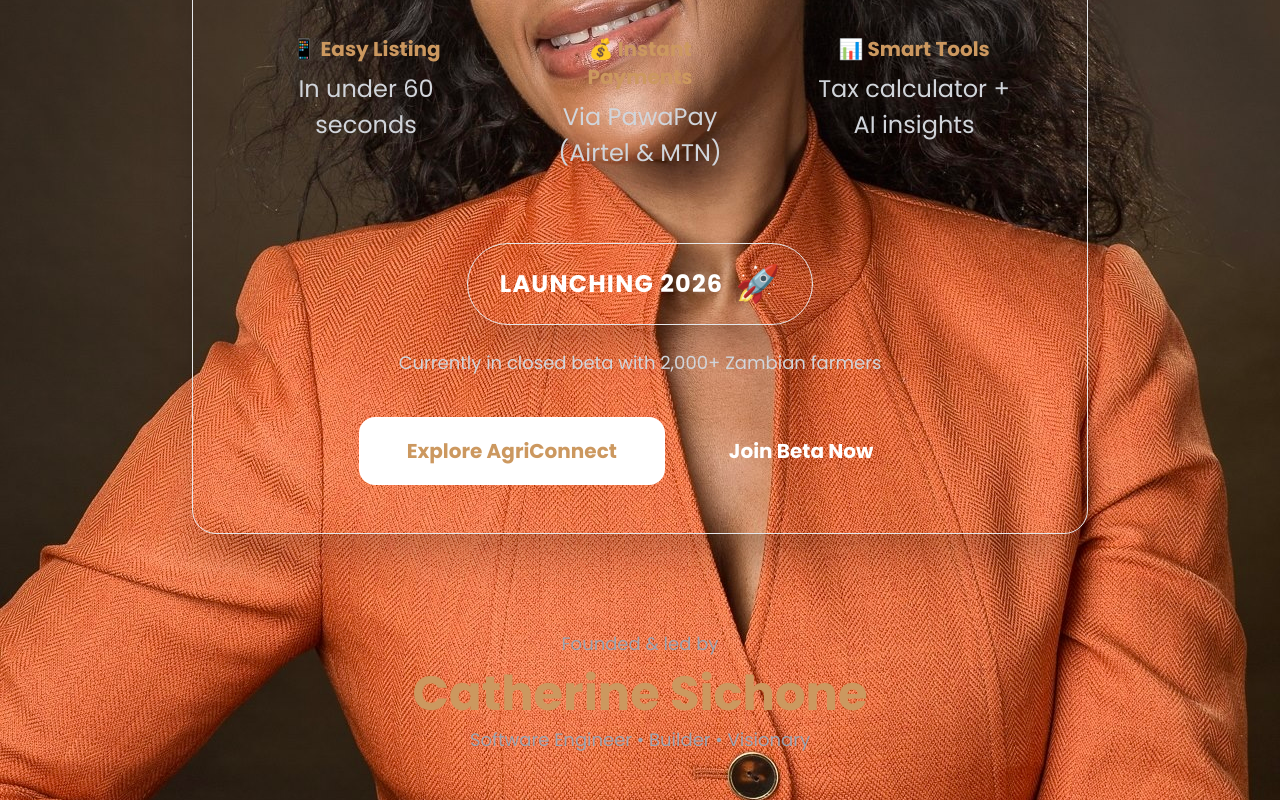
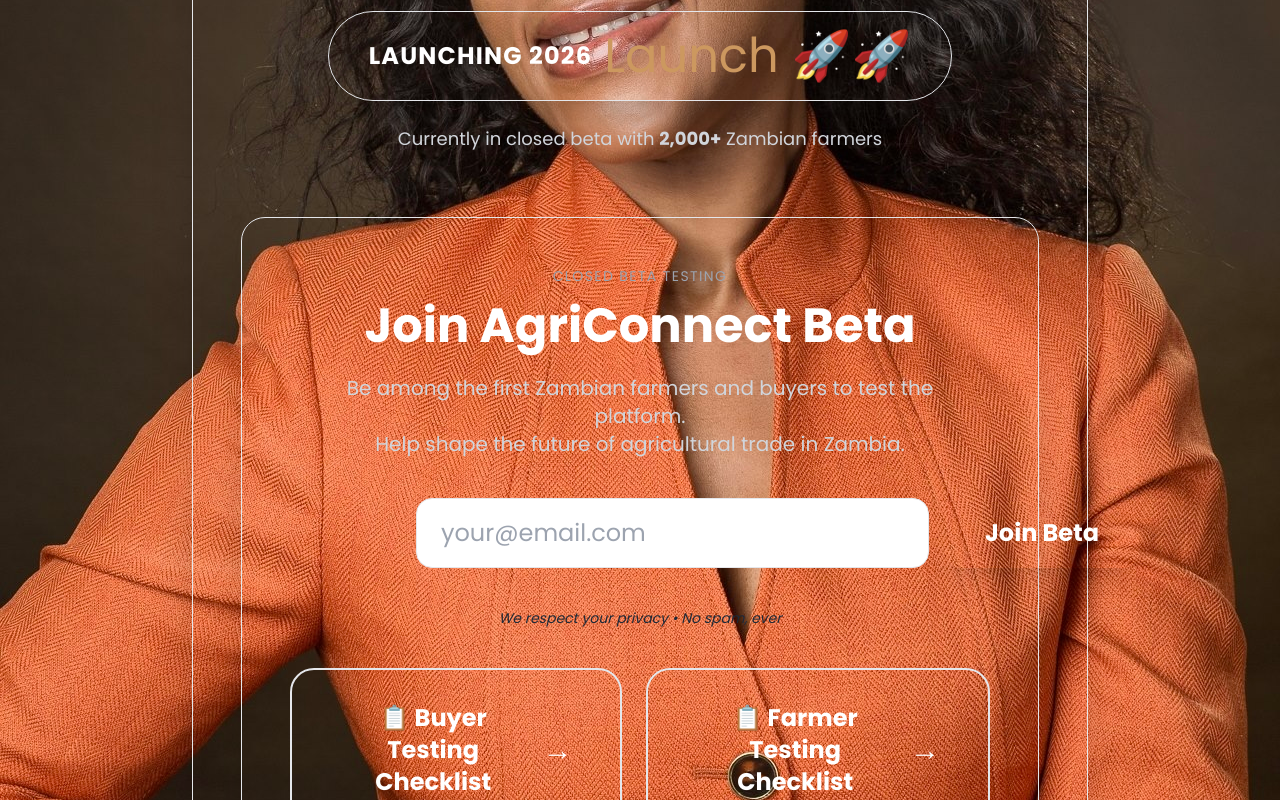
Before and after one commit to Cathy-45/cathy-portfolio-integrated, a React (Vite) app: page / in a window 1280 px wide. Shown: the part 700-1500 px from the top of the page. Built offline with nearby package versions, Linux system fonts and the light colour scheme.

Commit message:
Update AgriConnect flagship original

```diff
--- a/src/components/Home.jsx
+++ b/src/components/Home.jsx
@@ -23,6 +23,8 @@ const Home = () => {
       {/* MAIN CONTENT — PERFECT CENTERING ON ALL DEVICES */}
       <div className="relative z-10 min-h-screen flex flex-col items-center justify-center px-4 sm:px-6 md:px-8">
         <div className="w-full max-w-6xl text-center">
+
+
           {/* COMPANY NAME */}
           <h1
             className="text-6xl sm:text-7xl md:text-8xl font-black tracking-tight mb-6
@@ -41,72 +43,151 @@ const Home = () => {
             <br className="sm:hidden" /> solves real African problems.
           </p>
 
-          {/* =============== UPDATED AGRICONNECT FLAGSHIP CARD =============== */}
+          {/* FLAGSHIP PRODUCT CARD */}
           <div className="my-16">
             <div
               className="backdrop-blur-xl bg-white/10 rounded-3xl p-10 sm:p-12 border border-white/20
                             shadow-2xl shadow-black/60 hover:shadow-[#da6d20]/40 transition-all duration-700
                             max-w-4xl mx-auto"
             >
-              <p className="text-gray-400 uppercase tracking-widest text-sm mb-6 text-center">
+              <p className="text-gray-400 uppercase tracking-widest text-sm mb-6">
                 Flagship Product
               </p>
 
               <h2 className="text-4xl sm:text-5xl font-black text-white mb-4">
                 AgriConnect
               </h2>
-
-              <p className="text-lg sm:text-xl text-gray-300 mb-10 leading-relaxed text-center">
-                Connecting Zambian farmers directly to buyers for livestock, fresh & dry produce.
+              <p className="text-lg sm:text-xl text-gray-300 mb-10 leading-relaxed">
+                Connecting farmers directly to buyers.
+                <br />
+                Same-day offers. Same-day payments. Real profit.
               </p>
 
-              {/* Key Benefits */}
-              <div className="grid grid-cols-1 sm:grid-cols-3 gap-6 mb-12">
-                <div className="bg-white/10 rounded-2xl p-6 text-center">
-                  <p className="text-[#fdba74] font-bold text-xl">📱 Easy Listing</p>
-                  <p className="text-gray-300 mt-2">In under 60 seconds</p>
+              {/* 2026 LAUNCH BADGE — MOBILE-FRIENDLY & CENTERED */}
+              <div className="my-10">
+                <div
+                  className="inline-flex items-center gap-3 px-6 py-4 sm:px-10 sm:py-5
+                  bg-gradient-to-r from-[#da6d20] to-[#fd923c]
+                  rounded-full shadow-2xl shadow-orange-900/60
+                  border border-white/40 max-w-full mx-auto"
+                >
+                  <span className="text-white font-black text-lg sm:text-2xl tracking-wider">
+                    LAUNCHING 2026
+                  </span>
+                  <span
+                    className="text-4xl sm:text-5xl animate-bounce"
+                    role="img"
+                    aria-label="rocket"
+                  >
+                    Launch 🚀🚀
+                  </span>
                 </div>
-                <div className="bg-white/10 rounded-2xl p-6 text-center">
-                  <p className="text-[#fdba74] font-bold text-xl">💰 Instant Payments</p>
-                  <p className="text-gray-300 mt-2">Via PawaPay (Airtel & MTN)</p>
-                </div>
-                <div className="bg-white/10 rounded-2xl p-6 text-center">
-                  <p className="text-[#fdba74] font-bold text-xl">📊 Smart Tools</p>
-                  <p className="text-gray-300 mt-2">Tax calculator + AI insights</p>
+                <p className="text-gray-300 text-center mt-6 text-base sm:text-lg">
+                  Currently in closed beta with <strong>2,000+</strong> Zambian
+                  farmers
+                </p>
+              </div>
+
+              {/* IMPROVED WAITLIST SECTION - WITH LIVE LINKS */}
+              <div className="my-16">
+                <div className="backdrop-blur-xl bg-white/10 rounded-3xl p-10 sm:p-12 border border-white/20 shadow-2xl shadow-black/60 max-w-4xl mx-auto">
+                  <p className="text-gray-400 uppercase tracking-widest text-sm mb-4 text-center">
+                    Closed Beta Testing
+                  </p>
+
+                  <h2 className="text-4xl sm:text-5xl font-black text-white text-center mb-6">
+                    Join AgriConnect Beta
+                  </h2>
+
+                  <p className="text-lg sm:text-xl text-gray-300 text-center mb-10 leading-relaxed max-w-2xl mx-auto">
+                    Be among the first Zambian farmers and buyers to test the
+                    platform.
+                    <br />
+                    Help shape the future of agricultural trade in Zambia.
+                  </p>
+
+                  {/* Email Waitlist Form */}
+                  <div className="max-w-md mx-auto">
+                    <form
+                      className="flex flex-col sm:flex-row gap-4"
+                      action="https://formsubmit.co/hello@namzeforge.com"
+                      method="POST"
+                    >
+                      <input
+                        type="email"
+                        name="email"
+                        placeholder="your@email.com"
+                        required
+                        className="flex-1 px-6 py-4 rounded-2xl bg-white/20 backdrop-blur-md border border-white/30 text-white placeholder-gray-400 focus:outline-none focus:border-[#da6d20] transition"
+                      />
+
+                      <input
+                        type="hidden"
+                        name="_subject"
+                        value="New AgriConnect Beta Signup!"
+                      />
+                      <input type="hidden" name="_captcha" value="false" />
+                      <input
+                        type="hidden"
+                        name="_next"
+                        value="https://namzeforge.com/thanks"
+                      />
+
+                      <button
+                        type="submit"
+                        className="bg-[#da6d20] hover:bg-[#c75a10] text-white font-bold py-4 px-10 rounded-2xl transition transform hover:scale-105 shadow-xl whitespace-nowrap"
+                      >
+                        Join Beta
+                      </button>
+                    </form>
+                  </div>
+
+                  <p className="text-gray-800 text-sm text-center mt-10 italic">
+                    We respect your privacy • No spam, ever
+                  </p>
+
+                  {/* TRIPLED SIZE - HIGHLY VISIBLE TESTING CHECKLISTS */}
+                  <div className="flex flex-col sm:flex-row gap-6 justify-center mt-10">
+                    <a
+                      href="https://docs.google.com/document/d/1fQfkS53WPzJAI13gi0TmDZJEHlHJRqftBgQoGKMa30Y/edit?tab=t.0"
+                      target="_blank"
+                      rel="noopener noreferrer"
+                      className="group flex items-center justify-center gap-4 px-12 py-8 bg-white/15 backdrop-blur-2xl border-2 border-white/40 rounded-3xl text-white font-bold text-2xl hover:bg-white/25 hover:border-[#da6d20] hover:shadow-[0_0_30px_rgba(218,109,32,0.6)] transition-all duration-300 active:scale-95"
+                    >
+                      📋 Buyer Testing Checklist
+                      <span className="text-[#da6d20] text-3xl group-hover:translate-x-2 transition-transform">
+                        →
+                      </span>
+                    </a>
+
+                    <a
+                      href="https://docs.google.com/document/d/1lf2X4NZlMWc71Ij4hC8F6Z4Rjsl6OJn3M-5hTFqrvr4/edit?tab=t.0"
+                      target="_blank"
+                      rel="noopener noreferrer"
+                      className="group flex items-center justify-center gap-4 px-12 py-8 bg-white/15 backdrop-blur-2xl border-2 border-white/40 rounded-3xl text-white font-bold text-2xl hover:bg-white/25 hover:border-[#da6d20] hover:shadow-[0_0_30px_rgba(218,109,32,0.6)] transition-all duration-300 active:scale-95"
+                    >
+                      📋 Farmer Testing Checklist
+                      <span className="text-[#da6d20] text-3xl group-hover:translate-x-2 transition-transform">
+                        →
+                      </span>
+                    </a>
+                  </div>
                 </div>
               </div>
 
-              {/* Launch Badge */}
-              <div className="my-10 text-center">
-                <div className="inline-flex items-center gap-3 px-8 py-5 bg-gradient-to-r from-[#da6d20] to-[#fd923c]
-                                rounded-full shadow-2xl shadow-orange-900/60 border border-white/40 mx-auto">
-                  <span className="text-white font-black text-2xl tracking-wider">LAUNCHING 2026</span>
-                  <span className="text-4xl animate-bounce">🚀</span>
-                </div>
-                <p className="text-gray-300 mt-6 text-lg">
-                  Currently in closed beta with 2,000+ Zambian farmers
-                </p>
-              </div>
-
-              {/* CTA Buttons */}
-              <div className="flex flex-col sm:flex-row gap-4 justify-center mt-8">
+              {/* EXPLORE BUTTON */}
+              <div className="mt-16">
                 <Link
                   to="/agriconnect"
-                  className="bg-white text-[#0b3d2e] font-bold text-xl py-5 px-12 rounded-2xl hover:bg-gray-100 transition"
+                  className="inline-block bg-gradient-to-r from-[#da6d20] to-[#fd923c] hover:from-[#c75a10] hover:to-[#e07b2a]
+                             text-white font-bold text-xl py-5 px-12 rounded-2xl
+                             shadow-2xl transform hover:-translate-y-1 transition-all"
                 >
                   Explore AgriConnect
                 </Link>
-
-                <a
-                  href="#join-beta"
-                  className="bg-[#da6d20] hover:bg-[#c75a10] text-white font-bold text-xl py-5 px-12 rounded-2xl transition"
-                >
-                  Join Beta Now
-                </a>
               </div>
             </div>
           </div>
-          {/* =============== END UPDATED AGRICONNECT CARD =============== */}
 
           {/* FLOATING ORANGE PARTICLES — IDENTICAL TO HOME */}
           <div className="absolute inset-0 pointer-events-none">
@@ -140,11 +221,12 @@ const Home = () => {
               © 2025 Namzeforge Digital Solutions Limited
             </p>
             <p className="text-gray-400 text-xs mt-2">
-              AgriConnect. Powered by Namzeforge. Scaling Africa.
+              AgriConnect. Powered by Namzeforge.  Scaling Africa.
             </p>
 
-            {/* Social Icons */}
+            {/* Social Icons - Font Awesome (matching your index.html style) */}
             <div className="flex justify-center items-center gap-10 mt-8">
+              {/* X / Twitter */}
               <a
                 href="https://x.com/NamzeforgeHQ"
                 target="_blank"
@@ -156,6 +238,7 @@ const Home = () => {
                 <FontAwesomeIcon icon={faXTwitter} className="text-xl" />
               </a>
 
+              {/* LinkedIn */}
               <a
                 href="https://www.linkedin.com/in/catherine-namonje-4ab353203/"
                 target="_blank"
@@ -167,6 +250,7 @@ const Home = () => {
                 <FontAwesomeIcon icon={faLinkedinIn} className="text-xl" />
               </a>
 
+              {/* Email */}
               <a
                 href="mailto:cathy@namzeforge.com"
                 className="text-gray-400 hover:text-white transition-colors duration-300"
```
